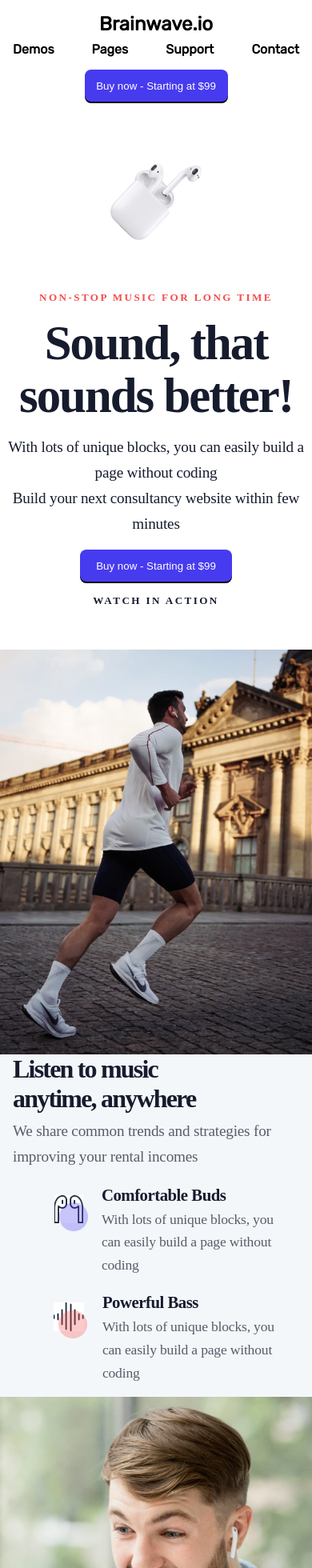
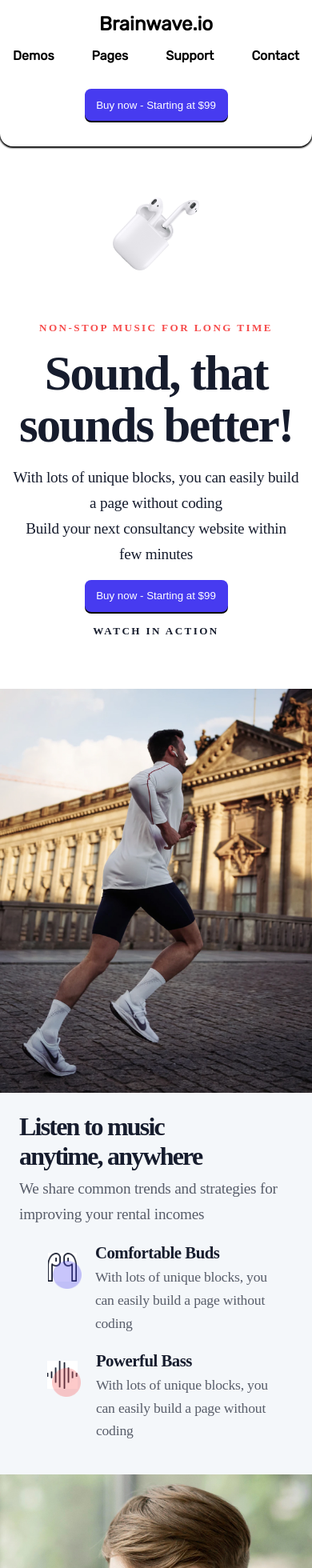
Before and after one commit to 1Nonso/NACOS-Hackathon, a React (Vite) app: page / in a window 390 px wide. Shown: the top 1960 px of the page at 80% size. Built offline with nearby package versions, Linux system fonts and the light colour scheme.

Commit message:
Made some modification to the mobile display

```diff
--- a/src/index.css
+++ b/src/index.css
@@ -20,10 +20,12 @@ body {
   align-items: center;
   justify-content: space-between;
   padding: 1rem;
+  border-radius: 0 0 1rem 1rem;
+  box-shadow: 0px 1px 2px 1px black;
   h1,
   div,
   button {
-    margin: 0.5rem 0;
+    margin: 1rem 0;
   }
 }
 
@@ -50,13 +52,12 @@ button {
   border: none;
   background-color: #473bf0;
   color: white;
-  box-shadow: 0px 2px 0 0px black
-
+  box-shadow: 0px 2px 0 0px black;
 }
 
 button:hover {
   cursor: pointer;
-  box-shadow: 0px 4px 5px 0px black
+  box-shadow: 0px 4px 5px 0px black;
 }
 
 .Home {
@@ -64,7 +65,7 @@ button:hover {
   flex-direction: column;
   align-items: center;
   justify-content: center;
-  padding: 0.3rem;
+  padding: 1rem;
   font-family: Gilroy;
 }
 
@@ -127,7 +128,7 @@ button:hover {
   .div {
     display: flex;
     flex-direction: column;
-    padding: 0 0 0 1rem;
+    padding: 1.5rem;
   }
 
   .propImage {
@@ -226,14 +227,13 @@ button:hover {
   }
 
   .reviewText {
-    padding: 0.6rem;
+    padding: 1rem;
   }
 
   .comment {
     display: flex;
-    margin-top: 1rem;
     text-align: justify;
-    margin-top: 3rem;
+    margin: 2rem 0 3rem 0;
 
     img {
       width: 10%;
@@ -377,7 +377,11 @@ button:hover {
 }
 
 .footer {
-  padding: 0 0.2rem;
+  display: flex;
+  flex-direction: column;
+  justify-content: center;
+  padding: 0 1rem;
+  height: 5rem;
 
   .contact {
     display: flex;
@@ -575,6 +579,7 @@ button:hover {
 
   .footer {
     display: flex;
+    flex-direction: row;
     justify-content: space-between;
     align-items: center;
 
```
